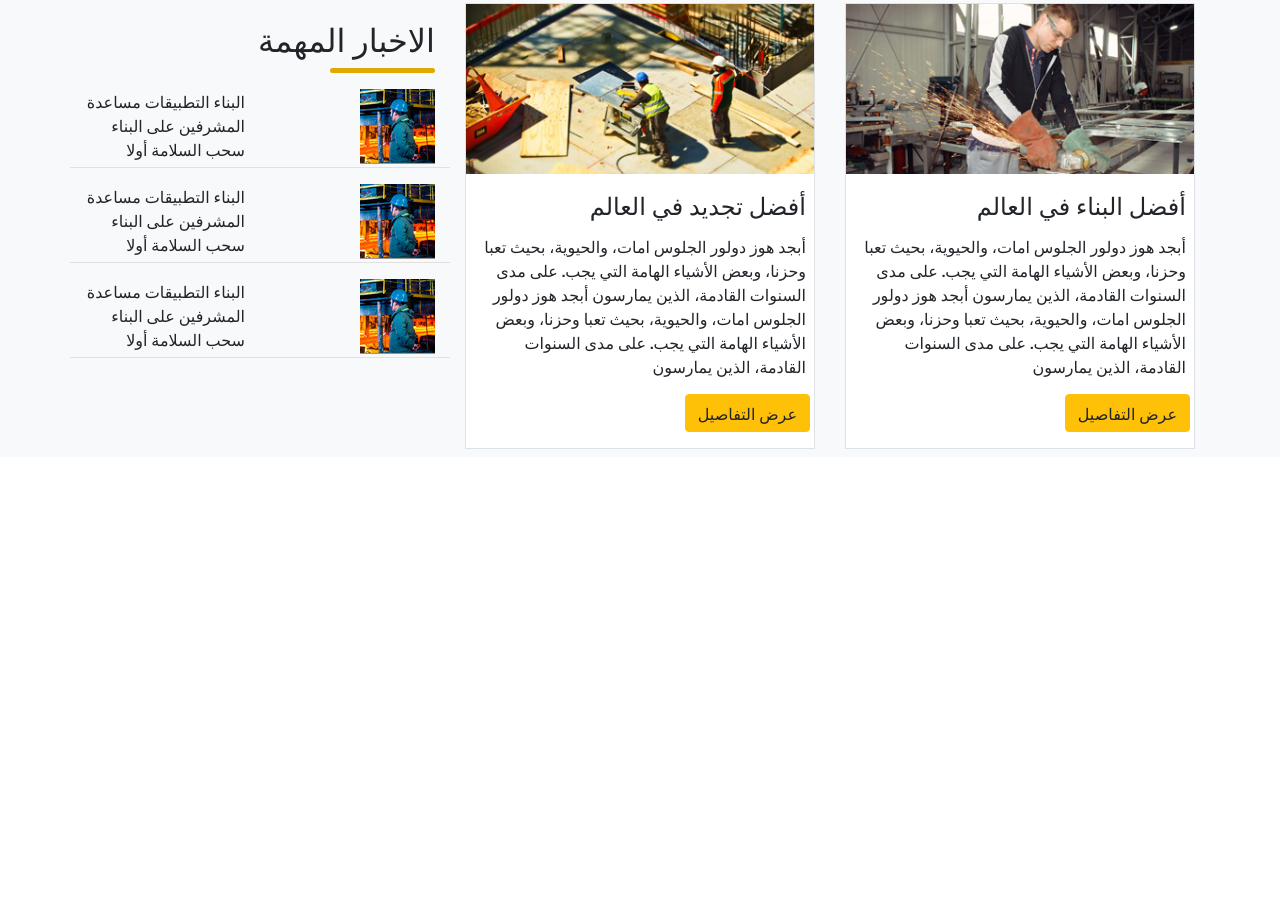
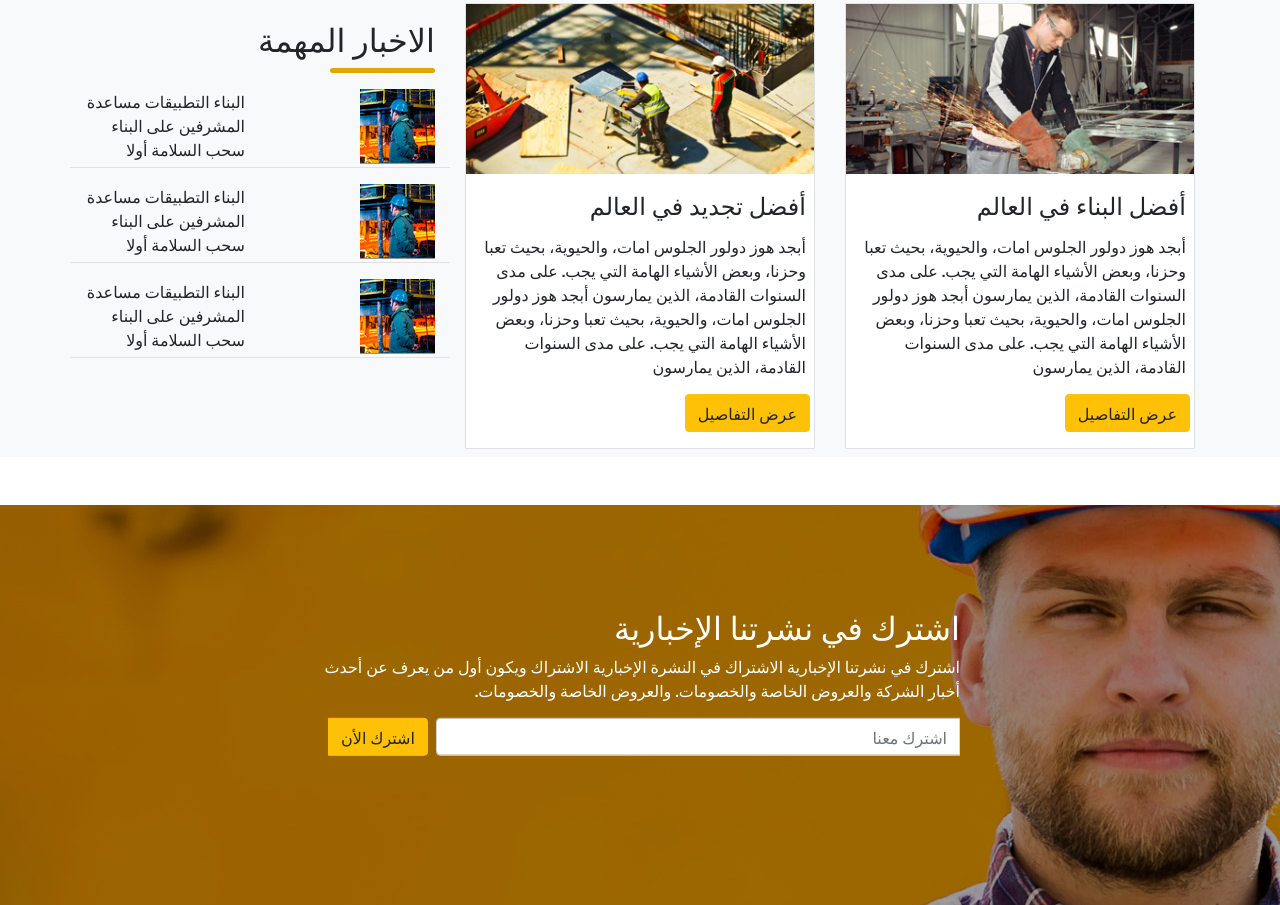
Before and after one commit to abbassdaher/arabicTemplate-Bootstrap, a plain HTML site: page index.html in a window 1280 px wide. Shown: the part 967-1872 px from the top of the page. Before the commit the page ends 1424 px from the top, so only its background shows below. Drawn offline with nearby package versions, Linux system fonts and the light colour scheme.

Commit message:
add subscribe section and subscribe items

```diff
--- a/css/style-rtl.css
+++ b/css/style-rtl.css
@@ -59,9 +59,10 @@ body {
     width: 30%;
     height: 5px;
     border-radius: 3px;
-    margin: 10px 0px ;
+    margin: 10px 0px;
 }
-.news::after{
+
+.news::after {
     content: "";
     display: block;
     width: 100%;
@@ -70,3 +71,18 @@ body {
     margin-top: 3px;
     opacity: 0.6;
 }
+
+.subscribe-background {
+    content: "";
+    height: 400px;
+    background-image: url(../images/subscribe-our-newsletter-bg.jpg);
+    background-position: center;
+    background-repeat: no-repeat;
+}
+
+.subscribe-item {
+    top: 50%;
+    right: 50%;
+    transform:translate(50%, -50%);
+
+}
--- a/index.html
+++ b/index.html
@@ -127,6 +127,7 @@
                 </div>
             </div>
         </section>
+        <!-- services -->
         <section class="section sevices bg-light">
             <div class="container">
                 <div class="row py-2">
@@ -185,6 +186,22 @@
                     </div>
                 </div>
             </section>
+        <!-- subscribe -->
+        <section class="subscribe pt-5 position-relative ">
+            <div class="subscribe-background"></div>
+            <div class="subscribe-item position-absolute">
+                <h2 class="text-white">اشترك في نشرتنا الإخبارية</h2>
+                <p class="text-white">اشترك في نشرتنا الإخبارية
+                    الاشتراك في النشرة الإخبارية الاشتراك ويكون أول من يعرف عن أحدث أخبار الشركة والعروض الخاصة والخصومات. والعروض الخاصة والخصومات.</p>
+                <div class="input-group  ">
+                    <input type="text" class="form-control" placeholder="اشترك معنا" aria-label="" aria-describedby="basic-addon1">
+                    <div class="input-group-append mx-2 ">
+                      <button class="btn btn-warning  " type="button">اشترك الأن</button>
+                    </div>
+                  </div>
+                </div>
+        </section>
+
             <script src="script/code.jquery.com_jquery-3.7.1.min.js"></script>
             <script src="script/script.js"></script>
             <script src="https://code.jquery.com/jquery-3.2.1.slim.min.js" integrity="sha384-KJ3o2DKtIkvYIK3UENzmM7KCkRr/rE9/Qpg6aAZGJwFDMVNA/GpGFF93hXpG5KkN" crossorigin="anonymous"></script>
```
